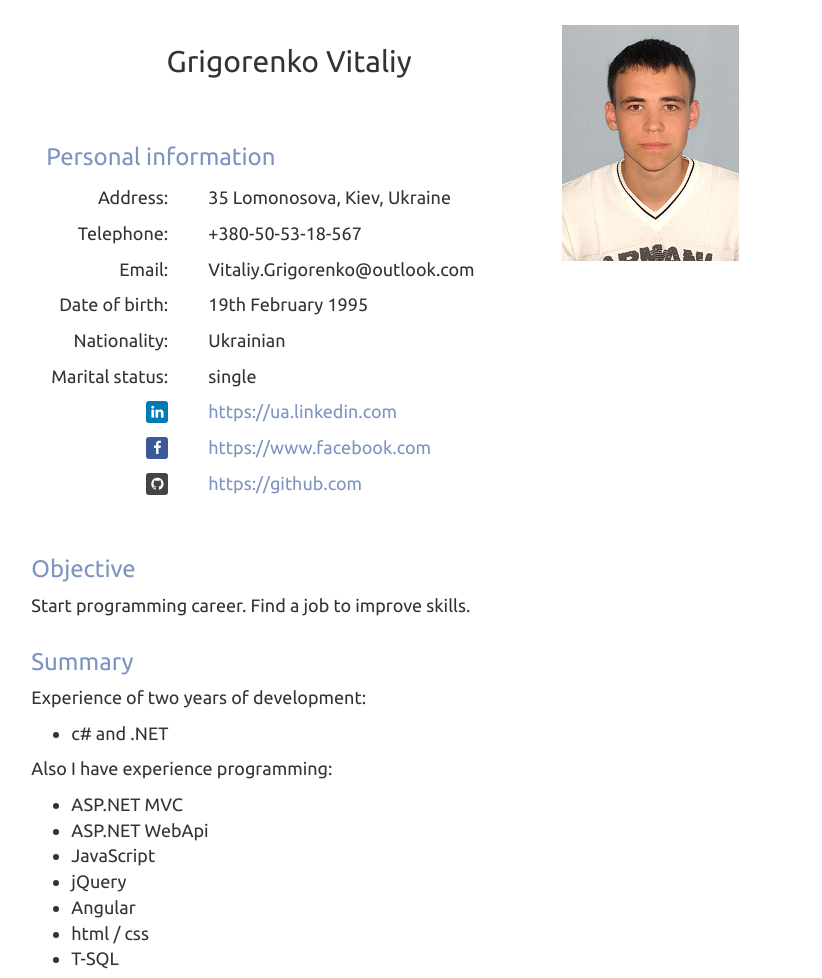
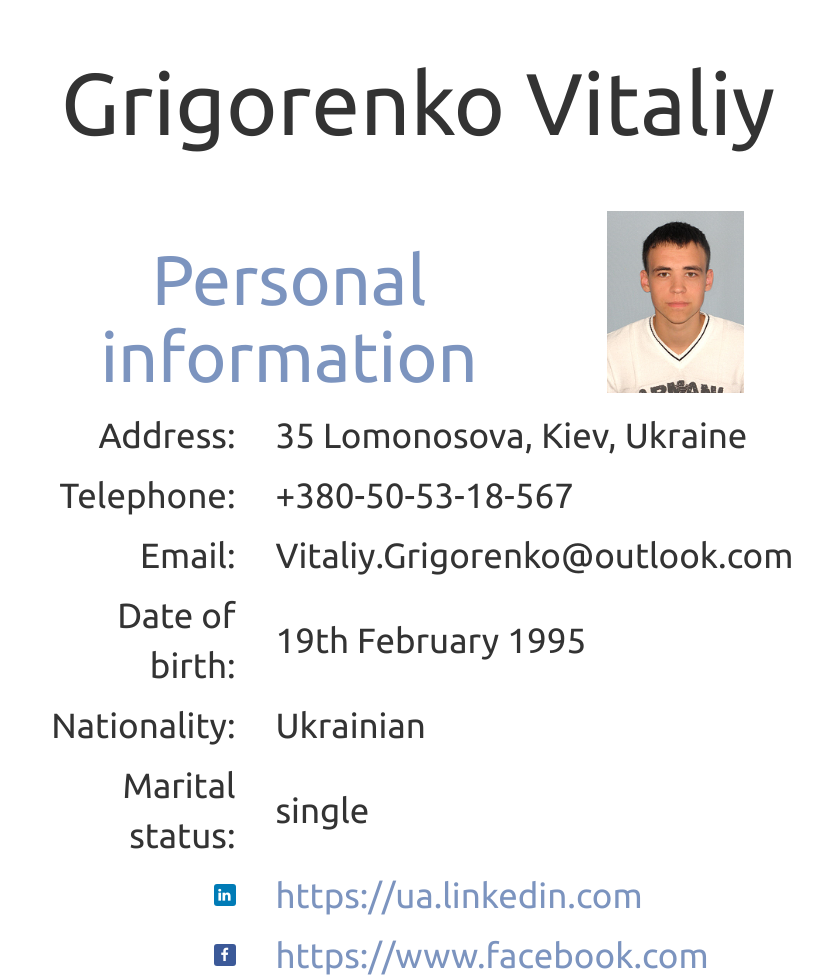
Before and after one commit to Grigorenko/Resume, a plain HTML site: page cv.html in a window 1280 px wide. Shown: the top 978 px of the page, without its empty margins (222-1044 px from the left). Drawn offline with Linux system fonts and the light colour scheme.

Commit message:
add style for small screen

```diff
--- a/cv.html
+++ b/cv.html
@@ -15,11 +15,15 @@
 <body class="body">
     <div class="col-lg-offset-2 col-lg-8 main">
         <div class="header">
-            <div class="col-lg-8">
+
                 <h2>Grigorenko Vitaliy</h2>
                 <br />
+                <div class="small">
+                    <img src="myPhoto.png" alt="My Photo" class="myPhoto" />
+                </div>
+            <div class="col-lg-8 col-sm-12">
                 <h3 class="chapter">Personal information</h3>
-                <table>
+                <table class="tableInformation">
                     <tr>
                         <td>Address:</td>
                         <td>35 Lomonosova, Kiev, Ukraine</td>
@@ -85,7 +89,7 @@
                     </tr>
                 </table>
             </div>
-            <div class="col-lg-4">
+            <div class="large col-lg-4">
                 <img src="myPhoto.png" alt="My Photo" class="myPhoto" />
             </div>
         </div>
--- a/style.css
+++ b/style.css
@@ -44,3 +44,46 @@ table td:first-child{
 .right{
     float: right;
 }
+
+
+        @media only screen and (min-width: 480px) {
+            .header h2 {
+                margin-top: 30px;
+                font-size: 2.5em;
+            }
+            .small{
+                display: block;
+            }
+            .large{
+                display: none;
+            }
+            .myPhoto {
+                width:60%;
+                margin: auto 20%;
+            }
+            .chapter{
+                font-size: 2em;
+                text-align: center;
+            }
+            .body {
+                font-size: 3.5em;
+            }
+            p, ul li {
+                font-size: 1.3em;
+            }
+            .right{
+                font-size: 3em;
+            }
+		}
+		@media only screen and (min-width: 1000px) {
+
+		}
+		@media only screen and (min-width: 1200px) {
+
+            .small{
+                display: none;
+            }
+            .large{
+                display: block;
+            }
+		}
```
